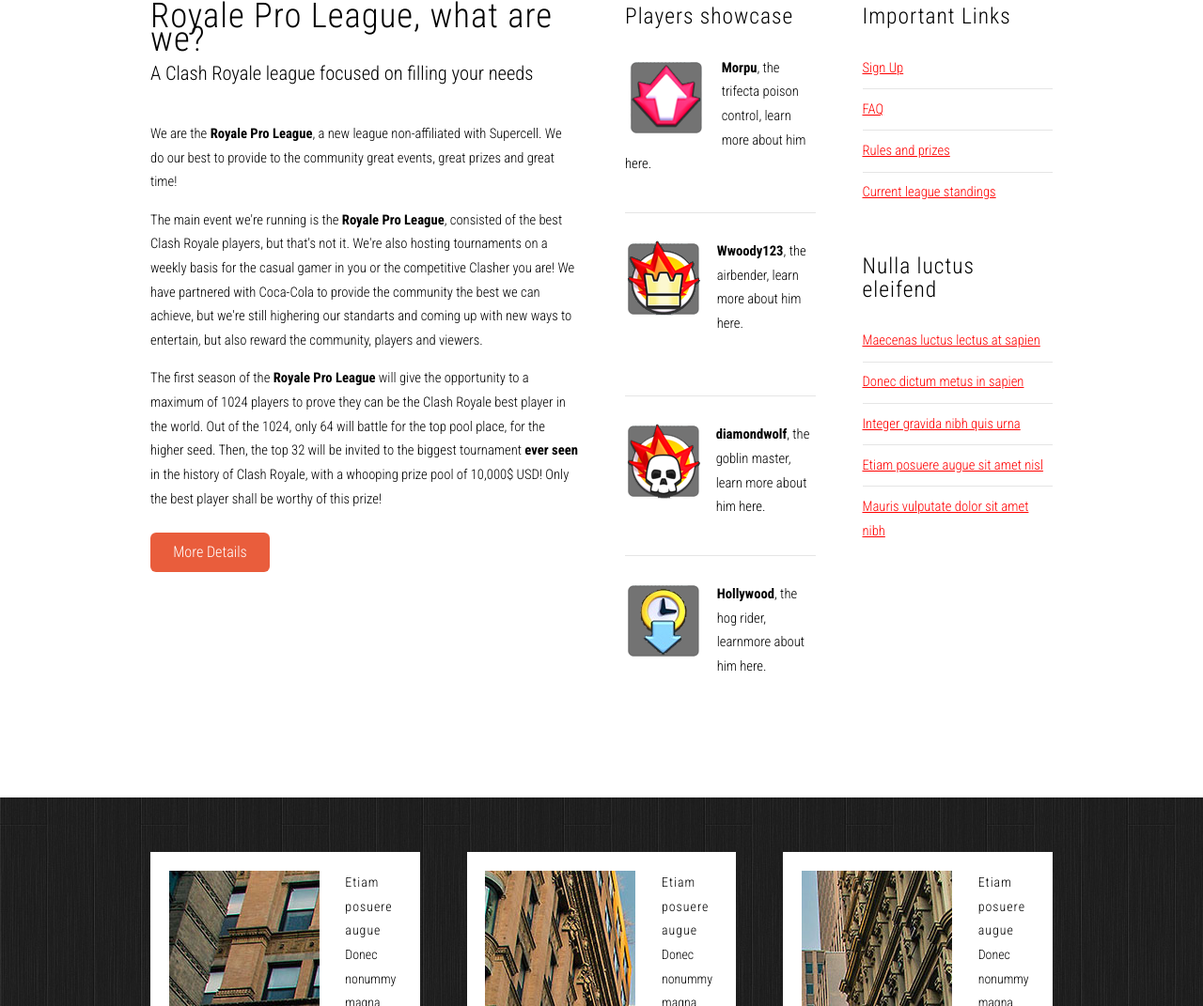
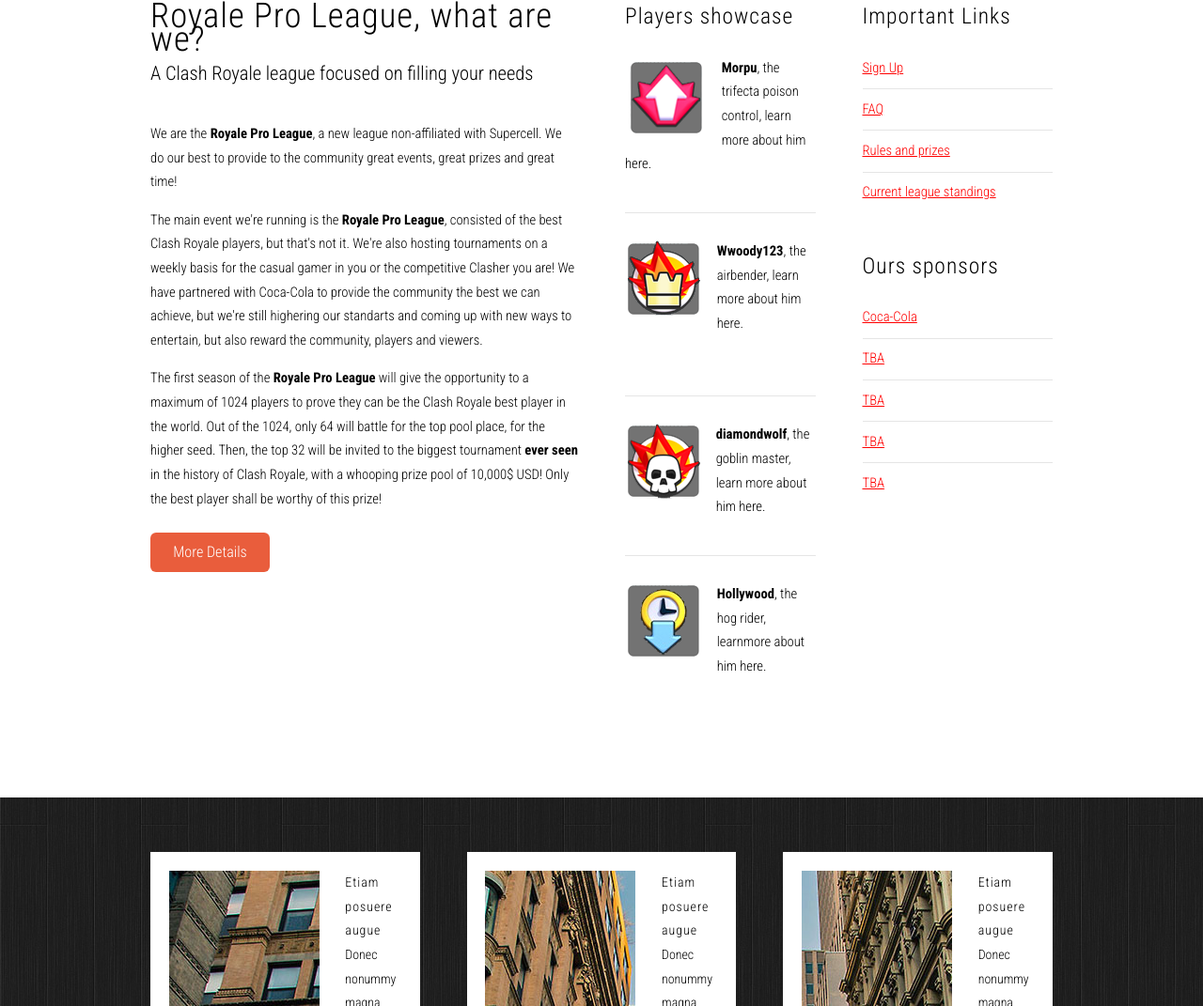
Before and after one commit to CookingASCII/royaleproleague, a plain HTML site: page index.html in a window 1280 px wide. Shown: the part 1122-2193 px from the top of the page at 94% size. Drawn offline with nearby package versions, Linux system fonts and the light colour scheme.

Commit message:
update
ayy

```diff
--- a/index.html
+++ b/index.html
@@ -156,14 +156,14 @@
 						</section>
 						<section class="sidebar">
 							<header>
-								<h2>Nulla luctus eleifend</h2>
+								<h2>Ours sponsors</h2>
 							</header>
 							<ul class="style1">
-								<li><a href="#">Maecenas luctus lectus at sapien</a></li>
-								<li><a href="#">Donec dictum metus in sapien</a></li>
-								<li><a href="#">Integer gravida nibh quis urna</a></li>
-								<li><a href="#">Etiam posuere augue sit amet nisl</a></li>
-								<li><a href="#">Mauris vulputate dolor sit amet nibh</a></li>
+								<li><a href="#">Coca-Cola</a></li>
+								<li><a href="#">TBA</a></li>
+								<li><a href="#">TBA</a></li>
+								<li><a href="#">TBA</a></li>
+								<li><a href="#">TBA</a></li>
 							</ul>
 						</section>
 					</div>
```
